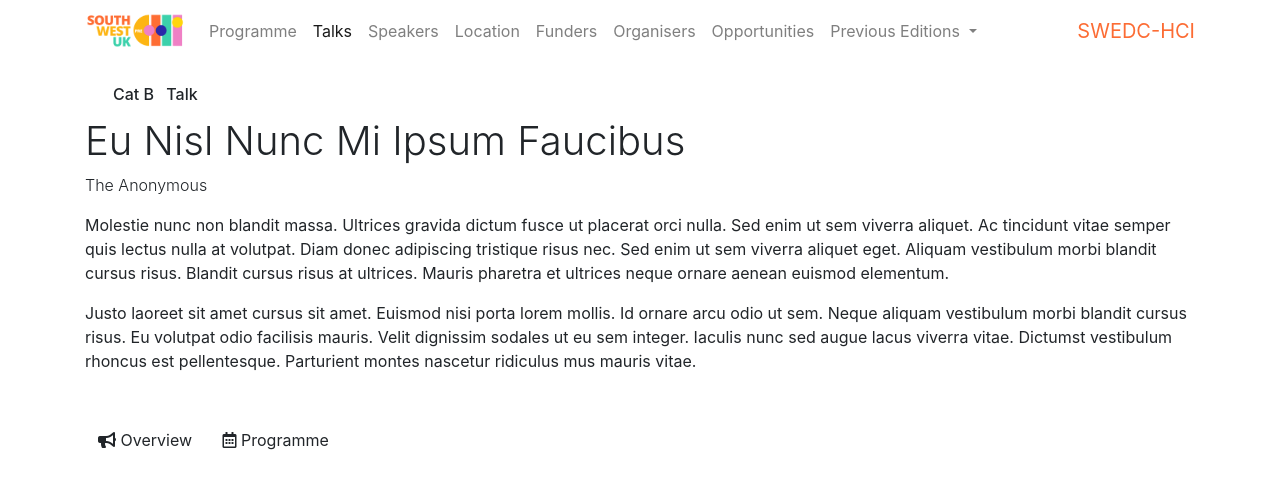
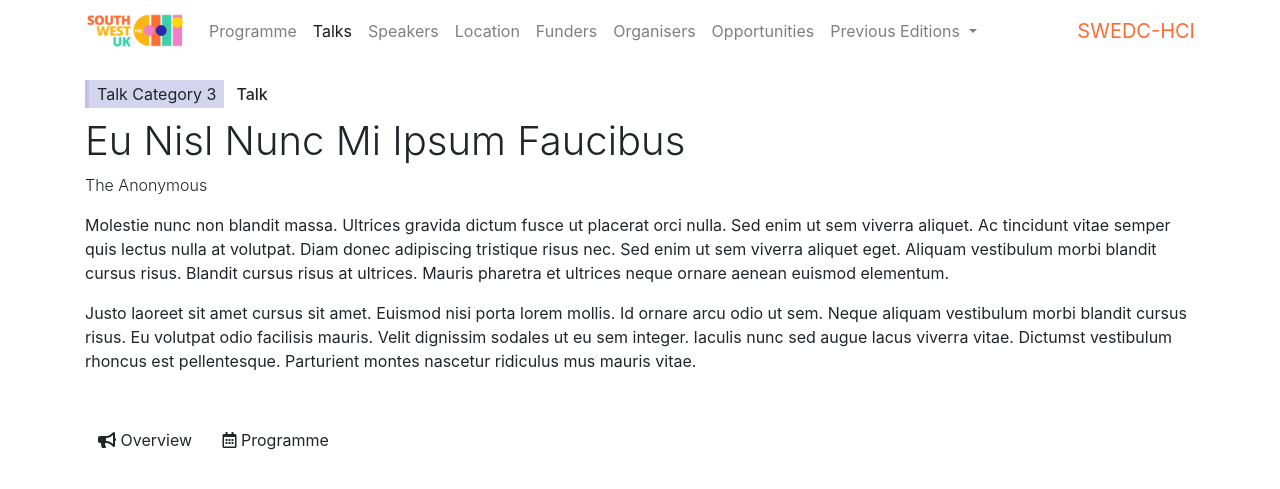
Before and after one commit to South-West-UK-Pre-CHI/South-West-UK-Pre-CHI.github.io, a Jekyll site: the page built from _talks/talk4.md, in a window 1280 px wide. Shown: the top 489 px of the page. Built offline with Jekyll 4.4.1, drawn with Linux system fonts in a browser that asks for light colours.

```diff
--- a/_talks/talk4.md
+++ b/_talks/talk4.md
@@ -3,7 +3,7 @@ name: Eu Nisl Nunc Mi Ipsum Faucibus
 speakers:
   - The Anonymous
 categories:
-  - Cat B
+  - Talk Category 3
   - Talk
 ---
 
```
Also changed, not shown: _talks/talk2.md (+1 -2 lines).
